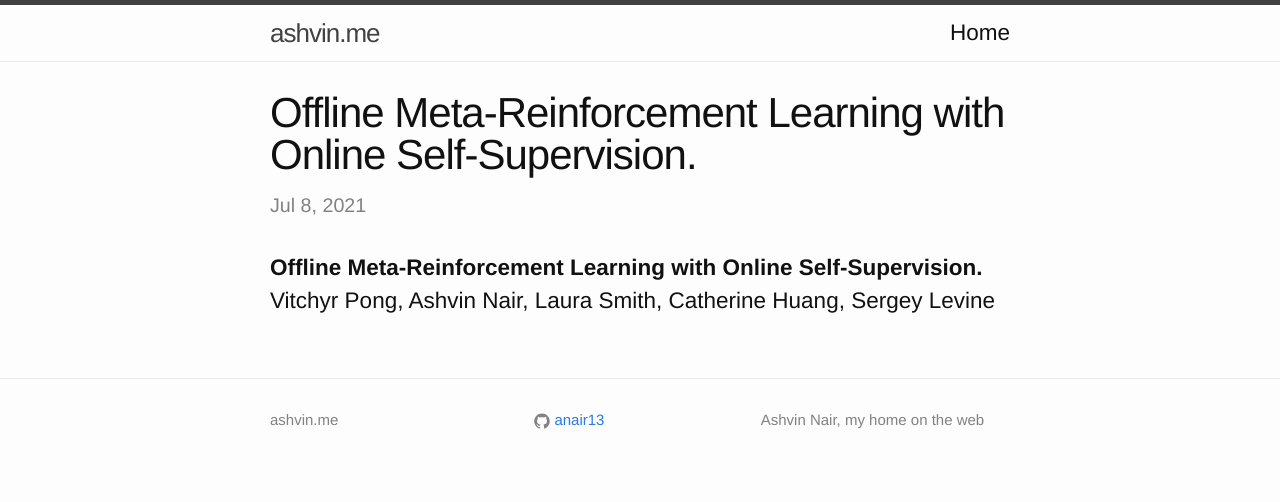
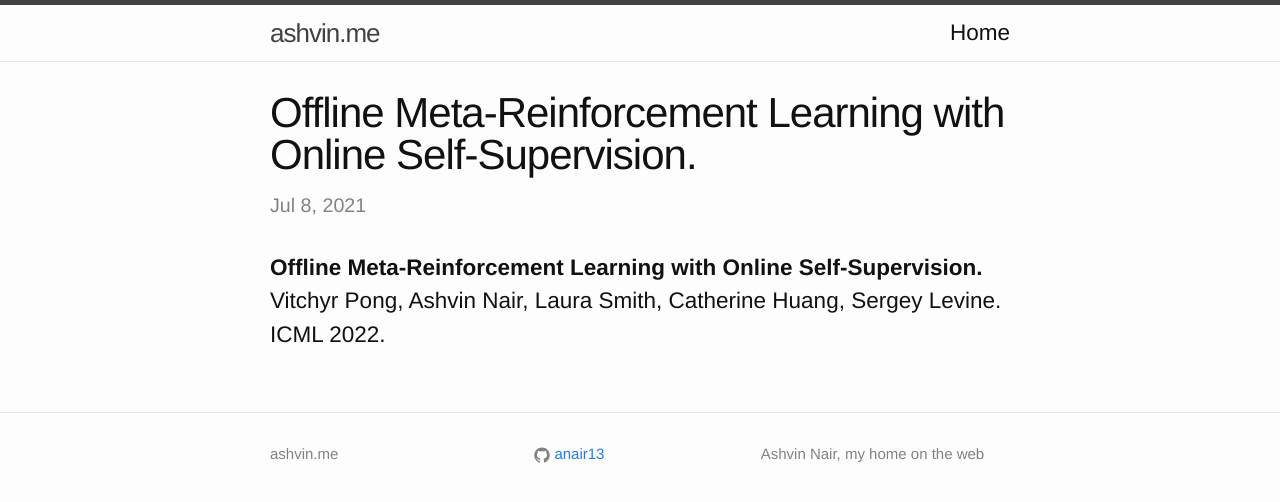
Before and after one commit to anair13/anair13.github.io, a Jekyll site: the page built from _posts/2021-7-8-smac.md, in a window 1280 px wide. Shown: the top 502 px of the page. Built offline with Jekyll 4.4.1, drawn with Linux system fonts in a browser that asks for light colours; comment, search, counter and statistics services are not loaded.

Commit message:
icml 2022 updte

```diff
--- a/_posts/2021-7-8-smac.md
+++ b/_posts/2021-7-8-smac.md
@@ -1,7 +1,7 @@
 ---
 layout: research
 title:  "Offline Meta-Reinforcement Learning with Online Self-Supervision."
-rinfo: "Vitchyr Pong, Ashvin Nair, Laura Smith, Catherine Huang, Sergey Levine"
+rinfo: "Vitchyr Pong, Ashvin Nair, Laura Smith, Catherine Huang, Sergey Levine. ICML 2022."
 pdf: https://arxiv.org/abs/2107.03974
 date:   2021-07-08 23:11:00
 types: [all, robotics, vision, python, research, machine-learning, neural-nets, pytorch, ros, rl]
```
Also changed, not shown: _posts/2022-5-15-gcb.md (added, +13 -0 lines).
